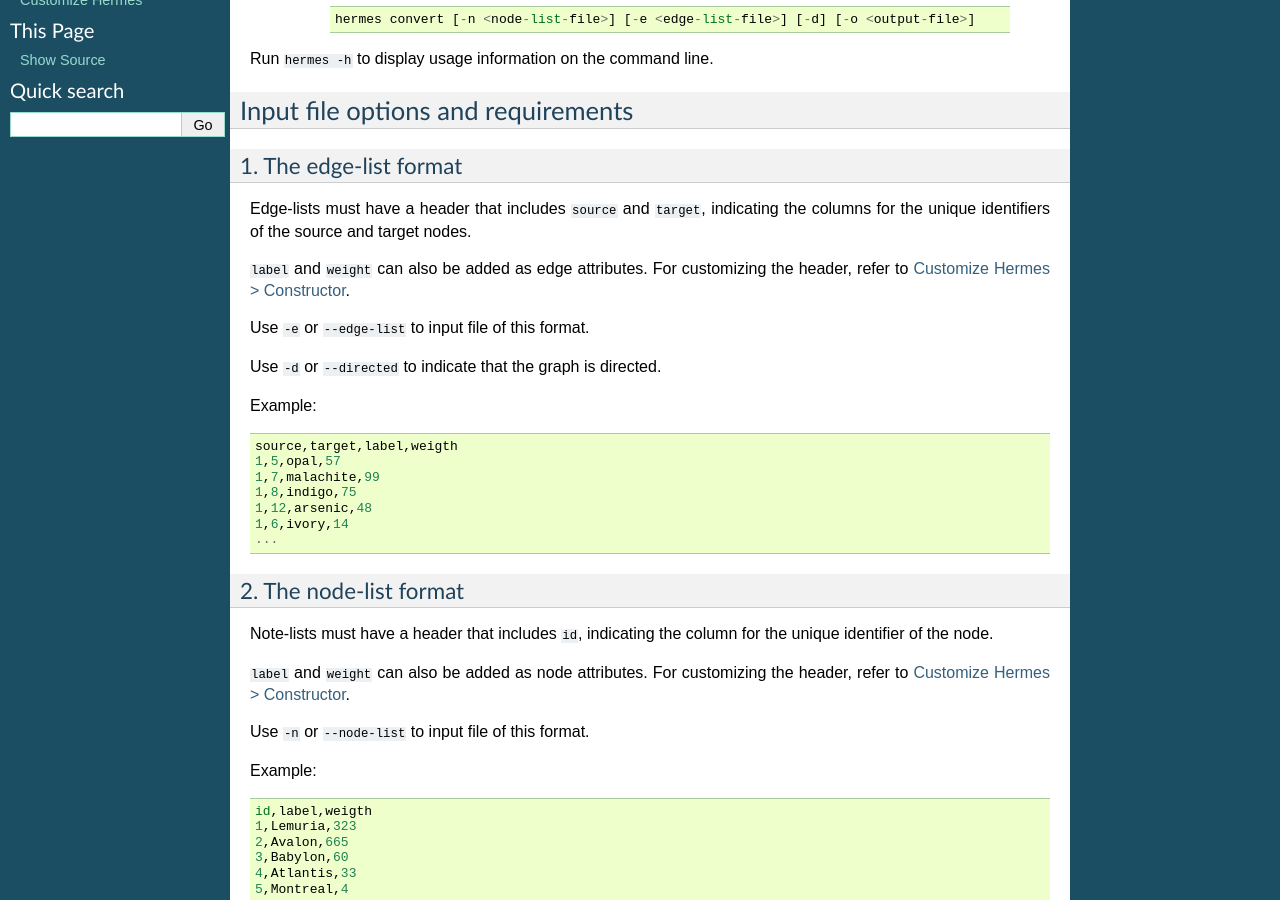
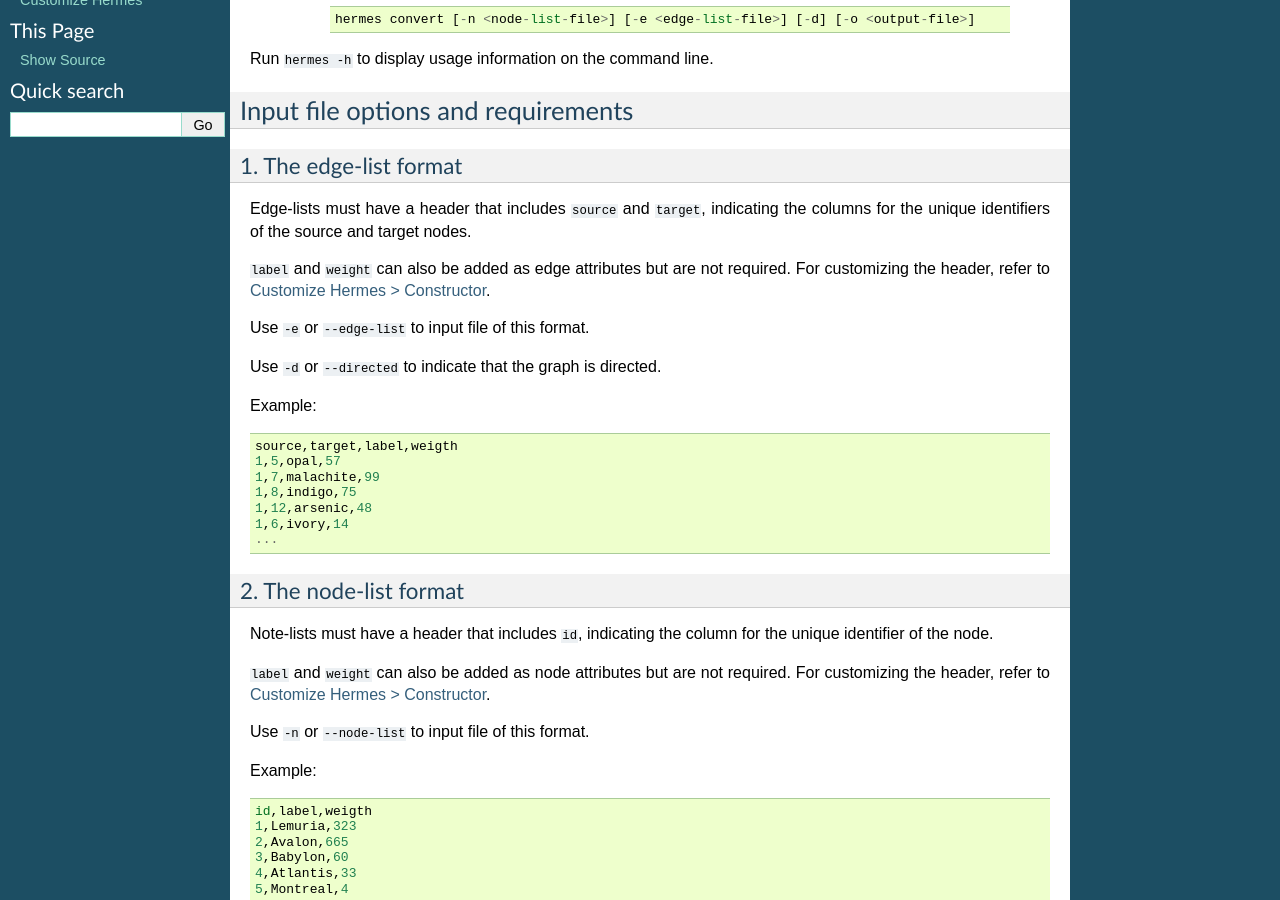
Before and after one commit to ytixu/Hermes, a Sphinx documentation site: the page built from docs/command_line_interface.rst, in a window 1280 px wide and 900 px high, scrolled down 316 px. Built offline with Sphinx 7.4.7, drawn with Linux system fonts in a browser that asks for light colours.

```diff
--- a/docs/command_line_interface.rst
+++ b/docs/command_line_interface.rst
@@ -28,7 +28,7 @@ Input file options and requirements
 
 Edge-lists must have a header that includes ``source`` and ``target``, indicating the columns for the unique identifiers of the source and target nodes.
 
-``label`` and ``weight`` can also be added as edge attributes. For customizing the header, refer to `Customize Hermes > Constructor <./custom_configurations.html#constructor>`_.
+``label`` and ``weight`` can also be added as edge attributes but are not required. For customizing the header, refer to `Customize Hermes > Constructor <./custom_configurations.html#constructor>`_.
 
 Use ``-e`` or ``--edge-list`` to input file of this format.
 
@@ -50,7 +50,7 @@ Example::
 
 Note-lists must have a header that includes ``id``, indicating the column for the unique identifier of the node.
 
-``label`` and ``weight`` can also be added as node attributes. For customizing the header, refer to `Customize Hermes > Constructor <./custom_configurations.html#constructor>`_.
+``label`` and ``weight`` can also be added as node attributes but are not required. For customizing the header, refer to `Customize Hermes > Constructor <./custom_configurations.html#constructor>`_.
 
 Use ``-n`` or ``--node-list`` to input file of this format.
 
```
Also changed, not shown: .travis.yml (added), 5 other files.
